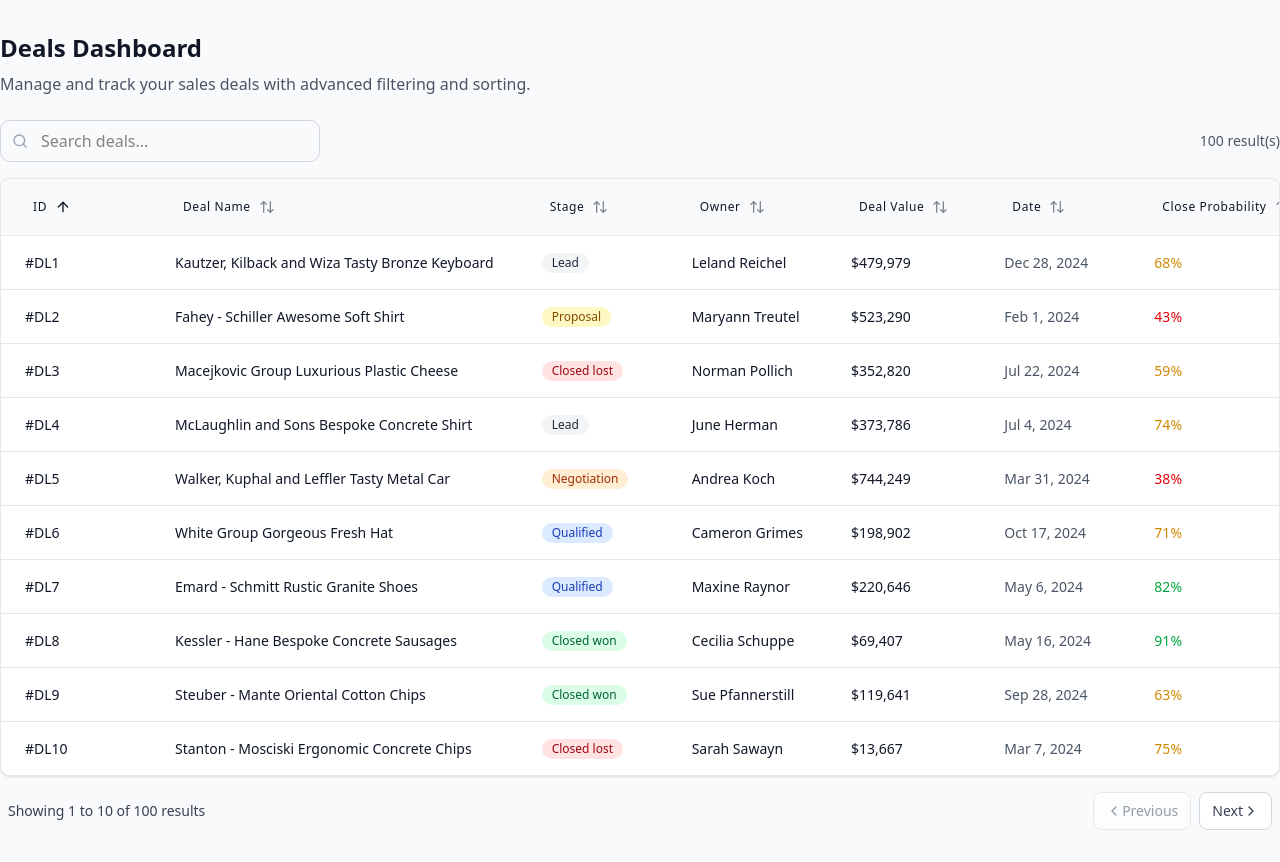
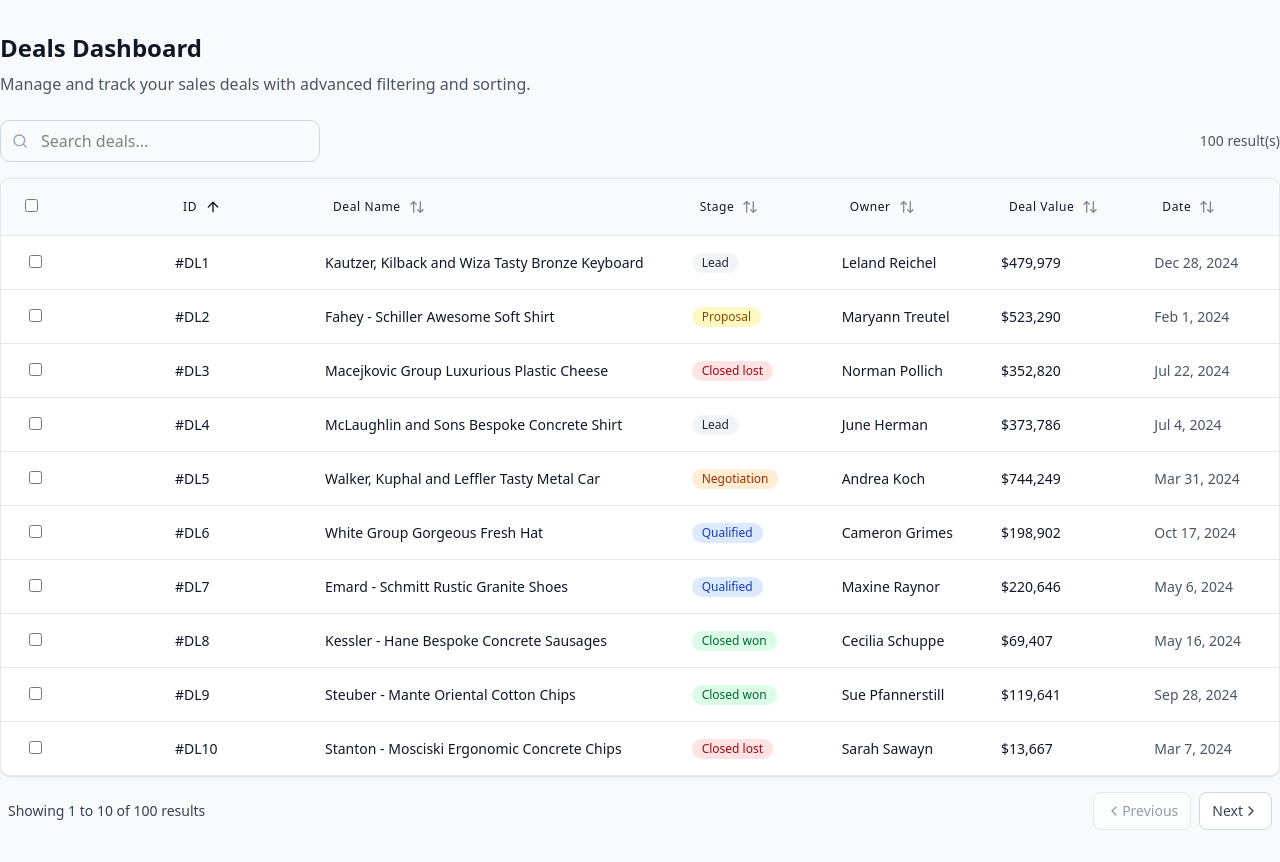
Before and after one commit to San-77x/iknasoft-dev-task, a Next.js app: page / in a window 1280 px wide. Built offline with nearby package versions, Linux system fonts and the light colour scheme.

Commit message:
Add checkbox column for row selection in table

```diff
--- a/src/components/table.tsx
+++ b/src/components/table.tsx
@@ -1,13 +1,60 @@
 "use client";
 
-import React from "react";
+import React, { HTMLProps } from "react";
 import { ColumnDef } from "@tanstack/react-table";
 import { DataTableColumnHeader } from "./table/data-table-column-header";
 import { DealData, generateDemoData } from "./table/demo-data";
 import { StageBadge } from "./ui/stage-badge";
 import { DataTable } from "./table/data-table";
 
+function IndeterminateCheckbox({
+  indeterminate,
+  className = "",
+  ...rest
+}: { indeterminate?: boolean } & HTMLProps<HTMLInputElement>) {
+  const ref = React.useRef<HTMLInputElement>(null!);
+
+  React.useEffect(() => {
+    if (typeof indeterminate === "boolean") {
+      ref.current.indeterminate = !rest.checked && indeterminate;
+    }
+  }, [ref, indeterminate]);
+
+  return (
+    <input
+      type="checkbox"
+      ref={ref}
+      className={className + " cursor-pointer"}
+      {...rest}
+    />
+  );
+}
+
 const columns: ColumnDef<DealData>[] = [
+  {
+    id: "select",
+    header: ({ table }) => (
+      <IndeterminateCheckbox
+        {...{
+          checked: table.getIsAllRowsSelected(),
+          indeterminate: table.getIsSomeRowsSelected(),
+          onChange: table.getToggleAllRowsSelectedHandler(),
+        }}
+      />
+    ),
+    cell: ({ row }) => (
+      <div className="px-1">
+        <IndeterminateCheckbox
+          {...{
+            checked: row.getIsSelected(),
+            disabled: !row.getCanSelect(),
+            indeterminate: row.getIsSomeSelected(),
+            onChange: row.getToggleSelectedHandler(),
+          }}
+        />
+      </div>
+    ),
+  },
   {
     accessorKey: "id",
     header: ({ column }) => (
```
